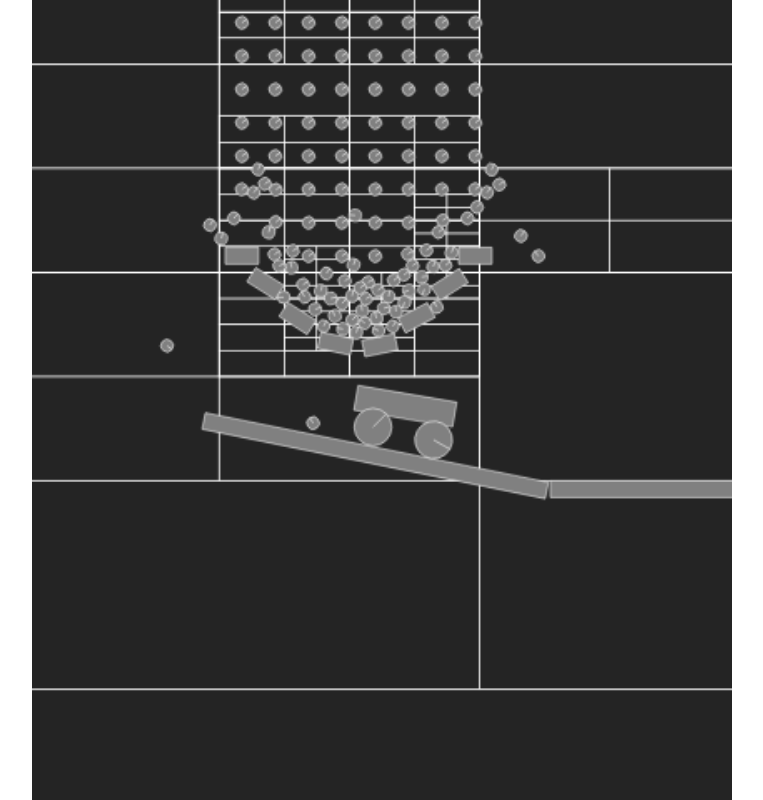
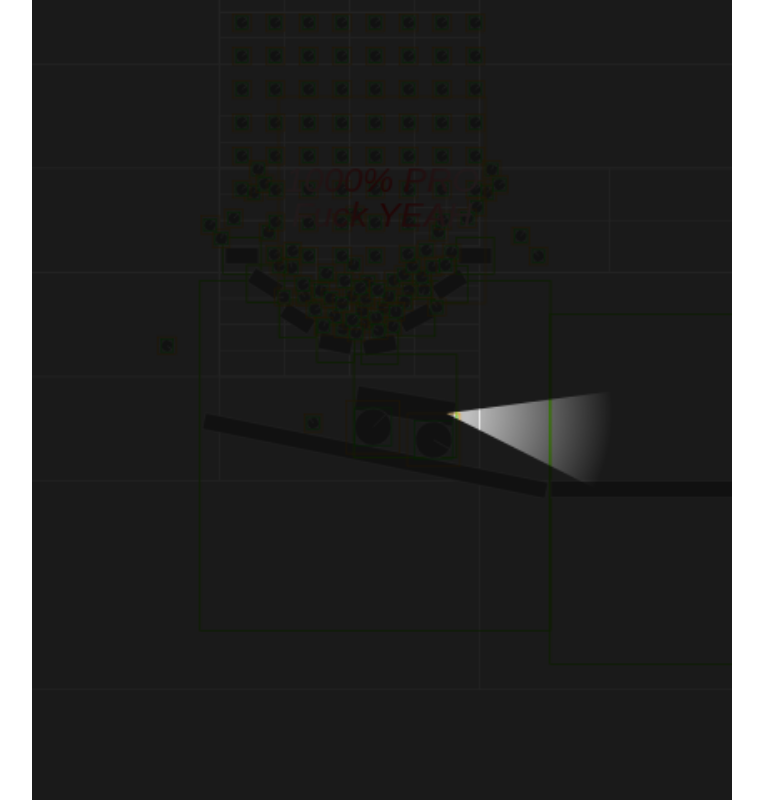
Before and after one commit to DonDejvo/Lancelot, a website: page web-tests/index.html in a window 1280 px wide. Shown: the whole page, without its empty margins (258-1021 px from the left). Drawn offline with Linux system fonts and the light colour scheme; animation ran at ten frames a second.

Commit message:
lights added

```diff
--- a/src/Lancelot.js
+++ b/src/Lancelot.js
@@ -5,6 +5,7 @@ import { Vector } from "./core/utils/vector.js";
 import * as physics from "./core/physics/physics.js";
 import { particle } from "./core/particle.js";
 import { math } from "./core/utils/math.js";
+import * as light from "./core/light/light.js";
 
 const __name = 'Lancelot';
 
@@ -15,7 +16,8 @@ let __export = {
     particle,
     drawable,
     physics,
-    math
+    math,
+    light
 };
 
 if (typeof module === 'object' && typeof module.exports === 'object') {
--- a/src/core/drawable/drawable.js
+++ b/src/core/drawable/drawable.js
@@ -1,8 +1,9 @@
 import { Component } from "../component.js";
 import { Vector } from "../utils/vector.js";
+import { StyleParser } from "../utils/style-parser.js";
 
 export class Drawable extends Component {
-    constructor(params) {
+    constructor(params = {}) {
         super();
         this._type = "drawable";
         this._params = params;
@@ -70,29 +71,28 @@ export class Drawable extends Component {
         this._scale = num;
     }
     get boundingBox() {
-        const vertices = this._vertices;
+        const verts = this._vertices;
 
-        let minX = Infinity, maxX = -Infinity, minY = Infinity, maxY = -Infinity;
-        for(let v of vertices) {
-            if(v.x < minX) {
-                minX = v.x;
-            } else if(v.x > maxX) {
-                maxX = v.x;
-            }
-            if(v.y < minY) {
-                minY = v.y;
-            } else if(v.y > maxY) {
-                maxY = v.y;
+        let maxDist = 0;
+        let idx = 0;
+        for(let i = 0; i < verts.length; ++i) {
+            const v = verts[i];
+            const dist = v.Mag();
+            if(dist > maxDist) {
+                maxDist = dist;
+                idx = i;
             }
         }
-        const width = maxX - minX;
-        const height = maxY - minY;
-        const centerX = this.position.x + minX + width / 2;
-        const centerY = this.position.y + minY + height / 2;
-        return { x: centerX, y: centerY, width: width, height: height };
+        const d = maxDist * 2;
+        return {
+            width: d,
+            height: d,
+            x: this.position.x,
+            y: this.position.y
+        }
     }
     get position0() {
-        return this.position.Clone().Add(this._offset);
+        return this.position;
     }
     Shake(range, dur, count, angle) {
         this._shaking = {
@@ -106,30 +106,6 @@ export class Drawable extends Component {
     StopShaking() {
         this._shaking = null;
         this._offset = new Vector();
-    }
-    ParseStyle(ctx, s) {
-        const params = s.split(";");
-        const len = params.length;
-        if(len === 1) {
-            return s;
-        }
-        let grd;
-        const values = params[1].split(",").map((s) => parseFloat(s));
-        switch(params[0]) {
-            case "linear":
-                grd = ctx.createLinearGradient(...values);
-                break;
-            case "radial":
-                grd = ctx.createRadialGradient(...values);
-                break;
-            default:
-                return "black";
-        }
-        for(let i = 2; i < len; ++i) {
-            const colorValuePair = params[i].split("=");
-            grd.addColorStop(parseFloat(colorValuePair[1]), colorValuePair[0]);
-        }
-        return grd;
     }
     InitComponent() {
         this._ComputeVertices();
@@ -156,6 +132,33 @@ export class Drawable extends Component {
         this._height = h;
     }
     Draw(_) { }
+    Draw0(ctx) {
+        ctx.save();
+        ctx.translate(-this._offset.x, - this._offset.y);
+
+        ctx.save();
+        //ctx.globalCompositeOperation = this.mode;
+        ctx.globalAlpha = this.opacity;
+        //ctx.filter = this.filter;
+        ctx.translate(this.position0.x, this.position0.y);
+        ctx.scale(this.flip.x ? -this.scale: this.scale, this.flip.y ? -this.scale : this.scale);
+        ctx.rotate(this.angle);
+        ctx.fillStyle = StyleParser.ParseStyle(ctx, this.fillStyle);
+        ctx.strokeStyle = StyleParser.ParseStyle(ctx, this.strokeStyle);
+        ctx.lineWidth = this.strokeWidth;
+
+        this.Draw(ctx);
+
+        ctx.restore();
+
+        ctx.restore();
+
+        const bb = this.boundingBox;
+        ctx.beginPath();
+        ctx.strokeStyle = "orange";
+        ctx.strokeRect(bb.x - bb.width/2, bb.y - bb.height/2, bb.width, bb.height);
+
+    }
     Update(elapsedTimeS) {
         if(this._shaking) {
             const anim = this._shaking;
@@ -178,6 +181,7 @@ export class Text extends Drawable {
         this._align = (params.align || "center");
         this._fontSize = (this._params.fontSize || 16);
         this._fontFamily = (this._params.fontFamily || "Arial");
+        this._fontStyle = (this._params.fontStyle || "normal");
 
         this._ComputeDimensions();
     }
@@ -226,7 +230,7 @@ export class Text extends Drawable {
         this._height = this.lineHeight * this.linesCount;
         let maxWidth = 0;
         const ctx = document.createElement("canvas").getContext("2d");
-        ctx.font = `${this._fontSize}px '${this._fontFamily}'`;
+        ctx.font = `${this._fontStyle} ${this._fontSize}px '${this._fontFamily}'`;
         for(let line of this._lines) {
             const lineWidth = ctx.measureText(line).width;
             if(lineWidth > maxWidth) {
@@ -236,7 +240,7 @@ export class Text extends Drawable {
         this._width = maxWidth + this._padding * 2;
     }
     Draw(ctx) {
-        let offsetX = this._align == "left" ? -this._width / 2 : this._align == "right" ? this._width / 2 : 0;
+        /*
         ctx.save();
         ctx.globalCompositeOperation = this.mode;
         ctx.globalAlpha = this.opacity;
@@ -244,14 +248,18 @@ export class Text extends Drawable {
         ctx.scale(this.flip.x ? -this.scale: this.scale, this.flip.y ? -this.scale : this.scale);
         ctx.rotate(this.angle);
         ctx.fillStyle = this.ParseStyle(ctx, this.fillStyle);
-        ctx.font = `${this._fontSize}px '${this._fontFamily}'`;
+        */
+        let offsetX = this._align == "left" ? -this._width / 2 : this._align == "right" ? this._width / 2 : 0;
+        ctx.font = `${this._fontStyle} ${this._fontSize}px '${this._fontFamily}'`;
         ctx.textAlign = this._align;
         ctx.textBaseline = "middle";
         ctx.beginPath();
         for(let i = 0; i < this.linesCount; ++i) {
             ctx.fillText(this._lines[i], offsetX + this._padding, this.lineHeight * i - (this.linesCount - 1) / 2 * this.lineHeight);
         }
+        /*
         ctx.restore();
+        */
     }
 }
 
@@ -267,14 +275,18 @@ export class Picture extends Drawable {
         };
     }
     Draw(ctx) {
+        /*
         ctx.save();
         ctx.globalCompositeOperation = this.mode;
         ctx.globalAlpha = this.opacity;
         ctx.translate(this.position0.x, this.position0.y);
         ctx.scale(this.flip.x ? -this.scale: this.scale, this.flip.y ? -this.scale : this.scale);
         ctx.rotate(this.angle);
+        */
         ctx.drawImage(this._image, this._framePos.x * this._frameWidth, this._framePos.y * this._frameHeight, this._frameWidth, this._frameHeight, -this._width / 2, -this._height / 2, this._width, this._height);
+        /*
         ctx.restore();
+        */
     }
 }
 
@@ -283,6 +295,7 @@ export class Rect extends Drawable {
         super(params);
     }
     Draw(ctx) {
+        /*
         ctx.save();
         ctx.globalCompositeOperation = this.mode;
         ctx.globalAlpha = this.opacity;
@@ -293,11 +306,14 @@ export class Rect extends Drawable {
         ctx.fillStyle = this.ParseStyle(ctx, this.fillStyle);
         ctx.strokeStyle = this.ParseStyle(ctx, this.strokeStyle);
         ctx.lineWidth = this.strokeWidth;
+        */
         ctx.beginPath();
         ctx.rect(-this._width / 2, -this._height / 2, this._width, this._height);
         ctx.fill();
         if(this.strokeWidth > 0) ctx.stroke();
+        /*
         ctx.restore();
+        */
     }
 }
 
@@ -318,6 +334,7 @@ export class Circle extends Drawable {
         this._ComputeVertices();
     }
     Draw(ctx) {
+        /*
         ctx.save();
         ctx.globalCompositeOperation = this.mode;
         ctx.globalAlpha = this.opacity;
@@ -328,6 +345,7 @@ export class Circle extends Drawable {
         ctx.fillStyle = this.ParseStyle(ctx, this.fillStyle);
         ctx.strokeStyle = this.ParseStyle(ctx, this.strokeStyle);
         ctx.lineWidth = this.strokeWidth;
+        */
         ctx.beginPath();
         ctx.arc(0, 0, this._radius, 0, 2 * Math.PI);
         ctx.fill();
@@ -336,7 +354,9 @@ export class Circle extends Drawable {
         ctx.moveTo(0, 0);
         ctx.lineTo(this.radius, 0);
         ctx.stroke();
+        /*
         ctx.restore();
+        */
     }
 }
 
@@ -349,6 +369,7 @@ export class Polygon extends Drawable {
         return this._points.map((v) => new Vector(v[0], v[1]));
     }
     Draw(ctx) {
+        /*
         ctx.save();
         ctx.globalCompositeOperation = this.mode;
         ctx.globalAlpha = this.opacity;
@@ -358,6 +379,7 @@ export class Polygon extends Drawable {
         ctx.fillStyle = this.ParseStyle(ctx, this.fillStyle);
         ctx.strokeStyle = this.ParseStyle(ctx, this.strokeStyle);
         ctx.lineWidth = this.strokeWidth;
+        */
         ctx.beginPath();
         for(let i = 0; i < this._vertices.length; ++i) {
             const v = this._vertices[i];
@@ -367,7 +389,9 @@ export class Polygon extends Drawable {
         ctx.closePath();
         ctx.fill();
         if(this.strokeWidth > 0) ctx.stroke();
+        /*
         ctx.restore();
+        */
     }
 }
 
@@ -441,17 +465,21 @@ export class Sprite extends Drawable {
         return null;
     }
     Draw(ctx) {
+        /*
         ctx.save();
         ctx.globalCompositeOperation = this.mode;
         ctx.globalAlpha = this.opacity;
         ctx.translate(this.position0.x, this.position0.y);
         ctx.scale(this.flip.x ? -this.scale: this.scale, this.flip.y ? -this.scale : this.scale);
         ctx.rotate(this.angle);
+        */
         ctx.drawImage(
             this._params.image,
             this._framePos.x * this._params.frameWidth, this._framePos.y * this._params.frameHeight, this._params.frameWidth, this._params.frameHeight,
             -this._width / 2, -this._height / 2, this._width, this._height
         );
+        /*
         ctx.restore();
+        */
     }
 }
--- a/src/core/entity.js
+++ b/src/core/entity.js
@@ -79,6 +79,8 @@ export class Entity {
             case "body":
                 this.scene._AddBody(this, c);
                 break;
+            case "light":
+                this._scene._lights.push(c);
         }
     }
     GetComponent(n) {
--- a/src/core/game.js
+++ b/src/core/game.js
@@ -18,8 +18,7 @@ export class Game {
 
         this._renderer = new Renderer({
             width: this._width,
-            height: this._height,
-            background: params.background
+            height: this._height
         });
         this._engine = new Engine();
         this._sceneManager = new SceneManager();
@@ -78,12 +77,6 @@ export class Game {
             this._init();
         }
 
-    }
-    get background() {
-        return this._renderer.background;
-    }
-    set background(col) {
-        this._renderer.background = col;
     }
     get loader() {
         return this._loader;
--- /dev/null
+++ b/src/core/light/light.js
@@ -0,0 +1,37 @@
+import { Component } from "../component.js";
+import { ParamParser } from "../utils/param-parser.js";
+import { StyleParser } from "../utils/style-parser.js";
+
+export class AmbientLight {
+    constructor(params) {
+        this.color = ParamParser.ParseValue(params.color, "white");
+    }
+    Draw(ctx) {
+        ctx.beginPath();
+        ctx.fillStyle = StyleParser.ParseStyle(ctx, this.color);
+        ctx.fillRect(0, 0, ctx.canvas.width, ctx.canvas.height);
+    }
+}
+
+export class RadialLight extends Component {
+    constructor(params) {
+        super();
+        this._type = "light";
+        this.color = ParamParser.ParseValue(params.color, "white");
+        this.radius = ParamParser.ParseValue(params.radius, 100);
+        this.angle = 0;
+        this.angleRange = ParamParser.ParseValue(params.angleRange, Math.PI * 2);
+    }
+    Draw(ctx) {
+        ctx.beginPath();
+        ctx.save();
+        ctx.translate(this.position.x, this.position.y);
+        ctx.rotate(this.angle);
+        ctx.fillStyle = StyleParser.ParseStyle(ctx, this.color);
+        ctx.arc(0, 0, this.radius, -this.angleRange/2, this.angleRange/2);
+        ctx.lineTo(0, 0);
+        ctx.closePath();
+        ctx.fill();
+        ctx.restore();
+    }
+}
--- a/src/core/physics/physics.js
+++ b/src/core/physics/physics.js
@@ -134,6 +134,12 @@ class Body extends Component {
     get collisions() {
         return this._collisions;
     }
+    Draw(ctx) {
+        const bb = this.boundingRect;
+        ctx.beginPath();
+        ctx.strokeStyle = "lime";
+        ctx.strokeRect(-bb.width/2, -bb.height/2, bb.width, bb.height);
+    }
     AddBehavior(groups, type, action) {
         this._behavior.push({
             groups: groups.split(" "),
@@ -224,6 +230,7 @@ class Poly extends Body {
         return verts;
     }
     get boundingRect() {
+
         const verts = this.GetVertices();
         let maxDist = 0;
         let idx = 0;
--- a/src/core/quadtree.js
+++ b/src/core/quadtree.js
@@ -134,10 +134,8 @@ export class QuadTree{
     }
     Draw(ctx) {
         ctx.beginPath();
-        ctx.save();
         ctx.strokeStyle = "white";
         ctx.strokeRect(this.aabb.x - this.aabb.w/2, this.aabb.y - this.aabb.h/2, this.aabb.w, this.aabb.h);
-        ctx.restore();
         if(this.divided){
             this.topLeft.Draw(ctx);
             this.topRight.Draw(ctx);
--- a/src/core/renderer.js
+++ b/src/core/renderer.js
@@ -1,3 +1,4 @@
+import { StyleParser } from "./utils/style-parser.js";
 import { Vector } from "./utils/vector.js";
 
 export class Renderer {
@@ -6,7 +7,6 @@ export class Renderer {
         this._height = params.height;
         this._aspect = this._width / this._height;
         this._scale = 1.0;
-        this._background = (params.background || "black");
 
         this._InitContainer();
         this._InitCanvas();
@@ -79,17 +79,44 @@ export class Renderer {
 
         const ctx = this._context;
 
-        ctx.beginPath();
-        ctx.fillStyle = this.background;
-        ctx.fillRect(0, 0, this._width, this._height);
+
 
         if(!scene) return;
 
+
+        // ambient
+
+        ctx.globalCompositeOperation = "source-over";
+        scene._ambientLight.Draw(ctx);
+
         const cam = scene.camera;
 
+        // radial
+
+        ctx.globalCompositeOperation = "lighter";
         ctx.save();
         ctx.translate(-cam.position.x * cam.scale + this._width / 2, -cam.position.y * cam.scale + this._height / 2);
         ctx.scale(cam.scale, cam.scale);
+
+        for(let light of scene._lights) {
+            light.Draw(ctx);
+        }
+
+        ctx.restore();
+
+        ctx.globalCompositeOperation = "multiply";
+
+        const buffer = document.createElement("canvas").getContext("2d");
+        buffer.canvas.width = this._width;
+        buffer.canvas.height = this._height;
+
+        buffer.beginPath();
+        buffer.fillStyle = StyleParser.ParseStyle(buffer, scene.background);
+        buffer.fillRect(0, 0, this._width, this._height);
+
+        buffer.save();
+        buffer.translate(-cam.position.x * cam.scale + this._width / 2, -cam.position.y * cam.scale + this._height / 2);
+        buffer.scale(cam.scale, cam.scale);
 
         for(let elem of scene._drawable) {
             const boundingBox = elem.boundingBox;
@@ -105,10 +132,14 @@ export class Renderer {
             ) {
                 continue;
             }
-            elem.Draw(ctx);
+            elem.Draw0(buffer);
         }
 
-        ctx.restore();
+        buffer.restore();
+
+        ctx.drawImage(buffer.canvas, 0, 0);
+
+
     }
     DisplayToSceneCoords(scene, x, y) {
         const boundingRect = this.dimension;
--- a/src/core/scene.js
+++ b/src/core/scene.js
@@ -4,6 +4,7 @@ import { Camera } from "./camera.js";
 import { Interactive } from "./interactive.js";
 import { Entity } from "./entity.js";
 import { World } from "./physics/physics.js";
+import { AmbientLight } from "./light/light.js";
 
 export class Scene {
     constructor(params) {
@@ -12,11 +13,18 @@ export class Scene {
         // this._cellDimensions = (params.cellDimensions || [100, 100]);
         // this._relaxationCount = (params.relaxationCount || 5);
 
+        this.background = params.background;
+
         this._world = new World(params.physics);
 
         this.paused = true;
         this.speed = 1.0;
         this.timeout = new TimeoutHandler();
+
+        this._lights = [];
+        this._ambientLight = new AmbientLight({
+            color: "white"
+        });
 
         // this._bodies = [];
         this._drawable = [];
@@ -31,6 +39,9 @@ export class Scene {
     }
     get camera() {
         return this._camera;
+    }
+    SetLight(params) {
+        this._ambientLight = new AmbientLight(params);
     }
     CreateEntity(n) {
         const e = new Entity();
@@ -105,6 +116,9 @@ export class Scene {
                 this._RemoveDrawable(c);
             } else if(c._type == "body") {
                 this._RemoveBody(e, c);
+            } else if(c._type == "light") {
+                const idx = this._lights.indexOf(c);
+                this._lights.splice(idx, 1);
             }
         });
     }
--- /dev/null
+++ b/src/core/utils/style-parser.js
@@ -0,0 +1,31 @@
+export const StyleParser = (function() {
+    return {
+        ParseStyle(ctx, s) {
+            if(s == undefined) {
+                return "black";
+            }
+            const params = s.split(";");
+            const len = params.length;
+            if(len === 1) {
+                return s;
+            }
+            let grd;
+            const values = params[1].split(",").map((s) => parseFloat(s));
+            switch(params[0]) {
+                case "linear":
+                    grd = ctx.createLinearGradient(...values);
+                    break;
+                case "radial":
+                    grd = ctx.createRadialGradient(...values);
+                    break;
+                default:
+                    return "black";
+            }
+            for(let i = 2; i < len; ++i) {
+                const colorValuePair = params[i].split("=");
+                grd.addColorStop(parseFloat(colorValuePair[1]), colorValuePair[0]);
+            }
+            return grd;
+        }
+    }
+})();
--- a/web-tests/index.html
+++ b/web-tests/index.html
@@ -31,6 +31,20 @@
             }
         }
 
+        class CarController extends Lancelot.Component {
+            constructor() {
+                super();
+
+            }
+            Update(elapsedTimeS) {
+                const light = this.GetComponent("RadialLight");
+                const body = this.parent.body;
+
+                light.angle = body.angle;
+                light.offset = new Lancelot.Vector(50, 0).Rotate(body.angle);
+            }
+        }
+
         class QuadtreeVisualizer extends Lancelot.drawable.Drawable {
             constructor(params) {
                 super(params);
@@ -45,10 +59,20 @@
             }
         }
 
+        class BodyBB extends Lancelot.drawable.Drawable {
+            constructor(params) {
+                super(params);
+
+            }
+            Draw(ctx) {
+
+                this.parent.body.Draw(ctx);
+            }
+        }
+
         const game = new Lancelot.Game({
             width: 420,
             height: 480,
-            background: "#242424",
             init: init
         });
 
@@ -59,10 +83,15 @@
                     cellDimensions: { width: 50, height: 50 },
                     bounds: [[-500, -500], [2000, 500]],
                     relaxationCount: 5,
-                    limit: 5
-                }
+                    limit: 5,
+                },
+                background: "silver"
             });
             this.PlayScene("test");
+
+            scene.SetLight({
+                color: "#222"
+            });
 
             const something = scene.CreateEntity();
             something.AddComponent(new QuadtreeVisualizer({
@@ -96,6 +125,7 @@
                 });
                 e1.AddComponent(sprite, "Sprite");
                 e1.AddComponent(new Controller());
+                e1.AddComponent(new BodyBB());
                 return e1;
             }
 
@@ -128,6 +158,7 @@
                 });
                 e1.AddComponent(sprite, "Sprite");
                 e1.AddComponent(new Controller());
+                e1.AddComponent(new BodyBB());
                 return e1;
             }
 
@@ -156,6 +187,15 @@
             const stiffness = 1.0;
 
             const a = InitBox("m2", ["p1", "m5"], -100, 100, 0, 0, 0, 0, 120, 30, 40);
+            let light;
+            a.AddComponent(light = new Lancelot.light.RadialLight({
+                color: "radial;0,0,0,0,0,200;white=0;rgba(255,255,255,0)=1",
+                angleRange: 0.6,
+                radius: 200
+            }));
+            light.offset.x = 60;
+            a.AddComponent(new CarController());
+
             const w1 = InitBall("m3", ["p1", "m5"], -140, 135, 0, 0, 0, 0, 45, 30, 30);
 
             a.body.Join(w1.body, "spring", {
@@ -191,6 +231,16 @@
                 scene.camera.MoveTo(new Lancelot.Vector(0, 0), 1000, "ease-in");
             }, 12000);
 
+            const title = scene.CreateEntity();
+            title.AddComponent(new Lancelot.drawable.Text({
+                text: "1000% PRO\nFuck YEAH",
+                fontSize: 42,
+                fillStyle: "radial;0,0,0,0,0,100;red=0;pink=1",
+                fontStyle: "italic"
+            }));
+            scene.camera.Clip(title);
+            title.position.Set(0, -240);
+
 
         }
 
```
Also changed, not shown: dist/lancelot-cdn-module.js, dist/lancelot-cdn-module.min.js, dist/lancelot-cdn-nomodule.js, dist/lancelot-cdn-nomodule.min.js.
